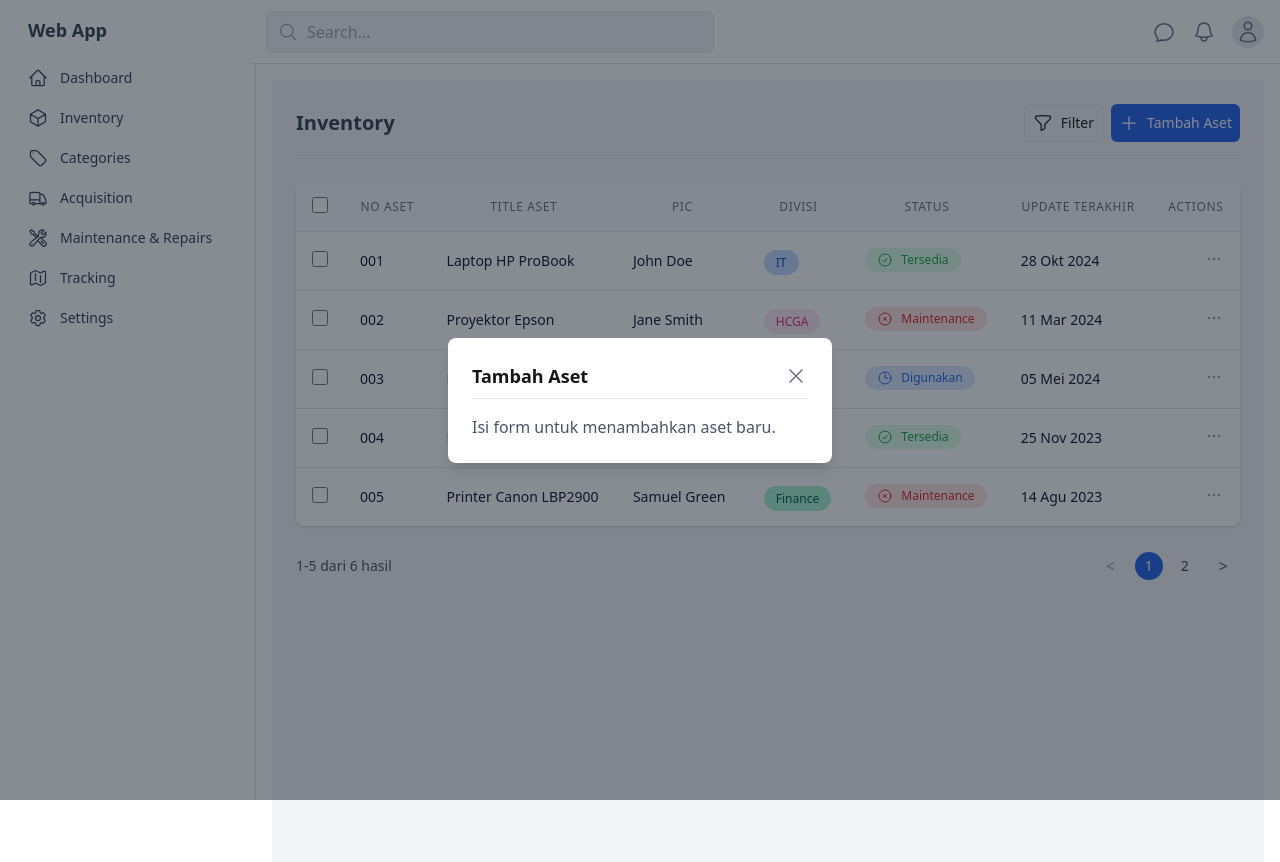
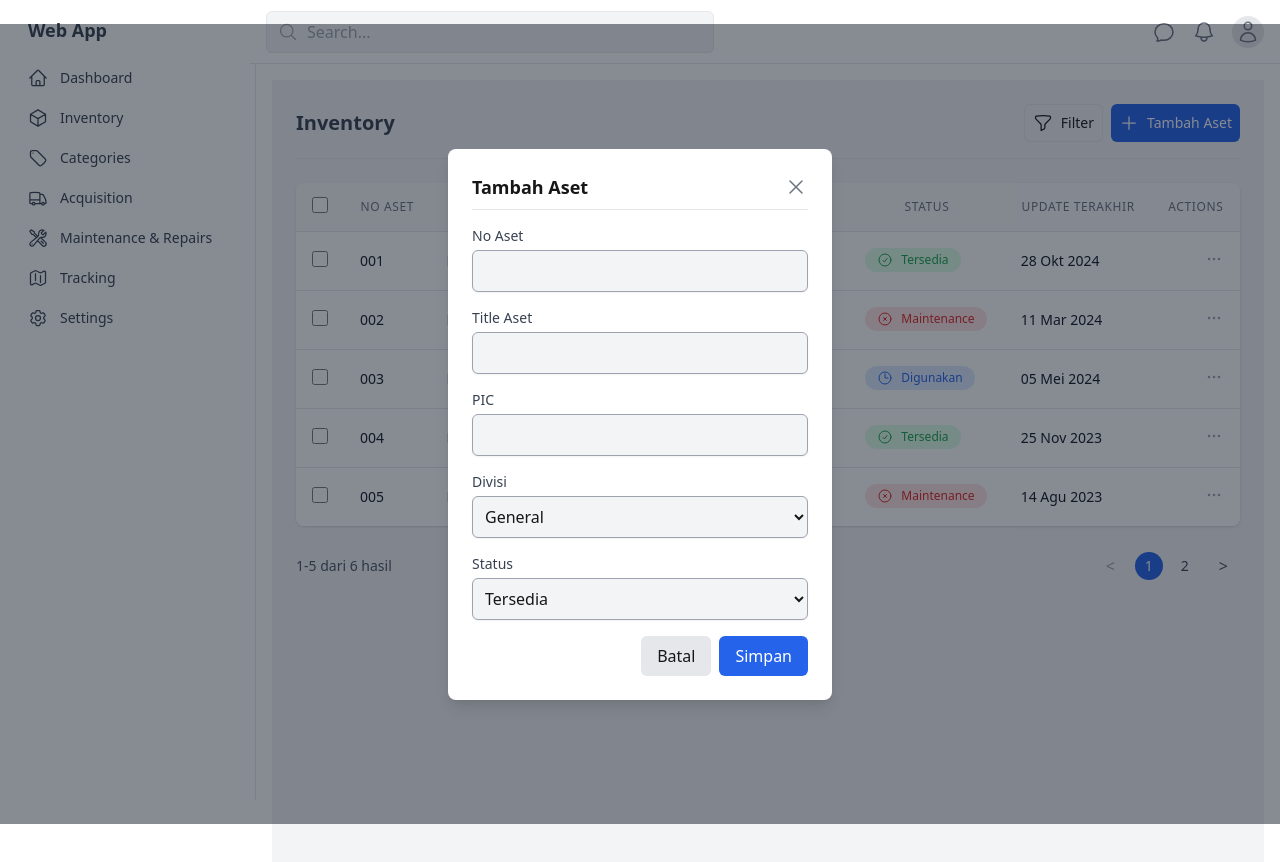
Before and after one commit to irsyadrs/web-asset, a Next.js app: page /inventory in a window 1280 px wide. Both pictures are taken after a click on the button "Tambah Aset". Shown: the top 862 px of the page. Built offline with nearby package versions, Linux system fonts and the light colour scheme.

Commit message:
new fiture add asset

```diff
--- /dev/null
+++ b/components/inventory-components/add-asset-form.js
@@ -0,0 +1,106 @@
+"use client";
+
+import { useState } from "react";
+
+export default function AddAssetForm({ onClose }) {
+  const [formData, setFormData] = useState({
+    assetNumber: "",
+    assetName: "",
+    pic: "",
+    division: "General",
+    status: "Tersedia",
+    lastUpdate: new Date().toISOString().split("T")[0], // Format YYYY-MM-DD
+  });
+
+  const handleChange = (e) => {
+    const { name, value } = e.target;
+    setFormData({ ...formData, [name]: value });
+  };
+
+  const handleSubmit = (e) => {
+    e.preventDefault();
+    console.log("Data aset baru:", formData);
+    onClose();
+  };
+
+  return (
+    <form onSubmit={handleSubmit} className="space-y-4 mt-4">
+      <div>
+        <label className="block text-sm font-medium text-gray-700">No Aset</label>
+        <input
+          type="text"
+          name="assetNumber"
+          value={formData.assetNumber}
+          onChange={handleChange}
+          required
+          className="mt-1 block w-full rounded-md border border-gray-400 bg-gray-100 shadow-sm p-2 focus:outline-none focus:border-gray-600"
+        />
+      </div>
+
+      <div>
+        <label className="block text-sm font-medium text-gray-700">Title Aset</label>
+        <input
+          type="text"
+          name="assetName"
+          value={formData.assetName}
+          onChange={handleChange}
+          required
+          className="mt-1 block w-full rounded-md border border-gray-400 bg-gray-100 shadow-sm p-2 focus:outline-none focus:border-gray-600"
+        />
+      </div>
+
+      <div>
+        <label className="block text-sm font-medium text-gray-700">PIC</label>
+        <input
+          type="text"
+          name="pic"
+          value={formData.pic}
+          onChange={handleChange}
+          required
+          className="mt-1 block w-full rounded-md border border-gray-400 bg-gray-100 shadow-sm p-2 focus:outline-none focus:border-gray-600"
+        />
+      </div>
+
+      <div>
+        <label className="block text-sm font-medium text-gray-700">Divisi</label>
+        <select
+          name="division"
+          value={formData.division}
+          onChange={handleChange}
+          className="mt-1 block w-full rounded-md border border-gray-400 bg-gray-100 shadow-sm p-2 focus:outline-none focus:border-gray-600"
+        >
+          {["General", "Chief", "Strategic", "Creative", "Marketing", "Brand", "Commercial Business", "HCGA", "SCM", "PID", "IT", "Retail", "Finance"].map((div) => (
+            <option key={div} value={div}>
+              {div}
+            </option>
+          ))}
+        </select>
+      </div>
+
+      <div>
+        <label className="block text-sm font-medium text-gray-700">Status</label>
+        <select
+          name="status"
+          value={formData.status}
+          onChange={handleChange}
+          className="mt-1 block w-full rounded-md border border-gray-400 bg-gray-100 shadow-sm p-2 focus:outline-none focus:border-gray-600"
+        >
+          {["Tersedia", "Maintenance", "Digunakan"].map((status) => (
+            <option key={status} value={status}>
+              {status}
+            </option>
+          ))}
+        </select>
+      </div>
+
+      <div className="flex justify-end space-x-2">
+        <button type="button" onClick={onClose} className="px-4 py-2 bg-gray-200 rounded-md hover:bg-gray-300">
+          Batal
+        </button>
+        <button type="submit" className="px-4 py-2 bg-blue-600 text-white rounded-md hover:bg-blue-700">
+          Simpan
+        </button>
+      </div>
+    </form>
+  );
+}
--- a/components/inventory-components/title.js
+++ b/components/inventory-components/title.js
@@ -3,12 +3,13 @@
 import { useState } from "react";
 import { FunnelIcon, PlusIcon } from "@heroicons/react/24/outline";
 import Modal from "../modal";
+import AddAssetForm from "./add-asset-form";
 
 export default function InventoryTitle() {
   const [isModalOpen, setIsModalOpen] = useState(false);
 
   return (
-    <div>
+    <>
       <div className="flex items-center justify-between pb-4 border-b">
         <h1 className="text-xl font-bold text-gray-700">Inventory</h1>
         <div className="flex gap-2">
@@ -23,7 +24,10 @@ export default function InventoryTitle() {
           </button>
         </div>
       </div>
-      <Modal isOpen={isModalOpen} onClose={() => setIsModalOpen(false)} />
-    </div>
+
+      <Modal isOpen={isModalOpen} onClose={() => setIsModalOpen(false)} title="Tambah Aset">
+        <AddAssetForm onClose={() => setIsModalOpen(false)} />
+      </Modal>
+    </>
   );
 }
--- a/components/main-header.js
+++ b/components/main-header.js
@@ -11,7 +11,7 @@ export default function Header() {
   };
 
   return (
-    <header className="h-16 bg-white border-b border-gray-200 flex items-center px-4 fixed w-[calc(100%-250px)] z-10 ml-[250px]">
+    <header className="h-16 bg-white border-b border-gray-200 flex items-center px-4 fixed w-[calc(100%-250px)] z-0 ml-[250px]">
       <div className="max-w-screen-xl w-full mx-auto flex items-center justify-between">
         <div className="relative flex items-center max-w-md w-full">
           <MagnifyingGlassIcon className="absolute left-3 w-5 h-5 text-gray-400" />
--- a/components/modal.js
+++ b/components/modal.js
@@ -2,19 +2,20 @@
 
 import { XMarkIcon } from "@heroicons/react/24/outline";
 
-export default function Modal({ isOpen, onClose }) {
+export default function Modal({ isOpen, onClose, title, children }) {
   if (!isOpen) return null;
 
   return (
-    <div className="fixed inset-0 flex items-center justify-center bg-gray-900 bg-opacity-50 z-50">
-      <div className="bg-white p-6 rounded-lg shadow-lg w-96">
+    <div className="fixed inset-0 w-full h-full flex items-center justify-center bg-gray-900 bg-opacity-50 z-50">
+      <div className="bg-white p-6 rounded-lg shadow-lg w-96 z-50">
         <div className="flex justify-between items-center border-b pb-2">
-          <h2 className="text-lg font-bold">Tambah Aset</h2>
+          <h2 className="text-lg font-bold">{title}</h2>
           <button onClick={onClose}>
             <XMarkIcon className="w-6 h-6 text-gray-500 hover:text-gray-700" />
           </button>
         </div>
-        <p className="mt-4 text-gray-600">Isi form untuk menambahkan aset baru.</p>
+
+        <div className="mt-3">{children}</div>
       </div>
     </div>
   );
```
